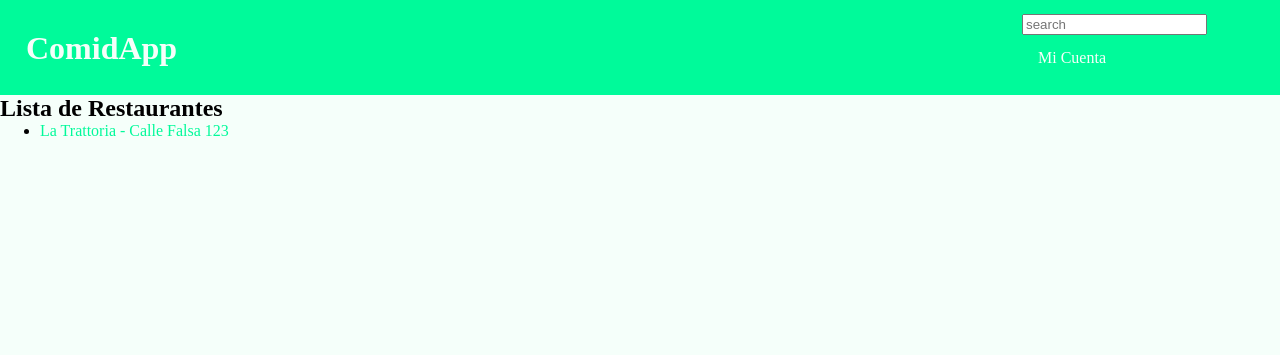
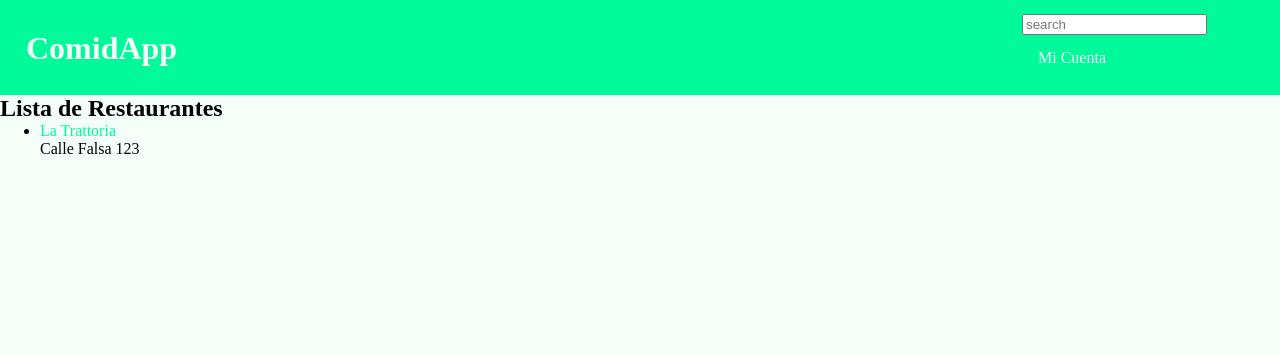
Before and after one commit to Damaynd/comidapp-resenas-resto, a Django app: template aplicacion/templates/home.html in a window 1280 px wide. Shown: the top 355 px of the page. Run offline with Django 5.2, Linux system fonts and the light colour scheme; the template is opened without the code that fills it: values that come from a table or form of the project are taken from there, others are empty; data comes from the database, SQL or seed files in the repository.

Commit message:
feat: added containers for the restaurants and their details

```diff
--- a/aplicacion/templates/home.html
+++ b/aplicacion/templates/home.html
@@ -9,15 +9,35 @@
     <div>
         <h2>Lista de Restaurantes</h2>
         <ul>
+            <div class="all-restaurant-container">
                 {% for restaurante in restaurantes %}
+                    <div class="single-restaurant-container">
                         <li>
+                            <div class="restaurant-name-adress">
+                                <div class="restaurant-name">
                                     <a href="{% url 'detalle_restaurante' restaurante.id %}">
-                        {{ restaurante.name }} - {{ restaurante.address }}
+                                        {{ restaurante.name }}
                                     </a>
+                                </div>
+                                <div class="restaurant-adress">
+                                    <p>{{ restaurante.address }}</p>
+                                </div>
+                            </div>
+                            <div class="restaurant-image">
+
+                            </div>
+                            <div class="restaurant-description">
+
+                            </div>
+                            <div class="restaurant-tags">
+
+                            </div>
                         </li>
+                    </div>
                 {% empty %}
                     <li>No hay restaurantes disponibles.</li>
                 {% endfor %}
+            </div>
         </ul>
     </div>
 </body>
```
Lines whose indentation alone changed are shown as unchanged.
